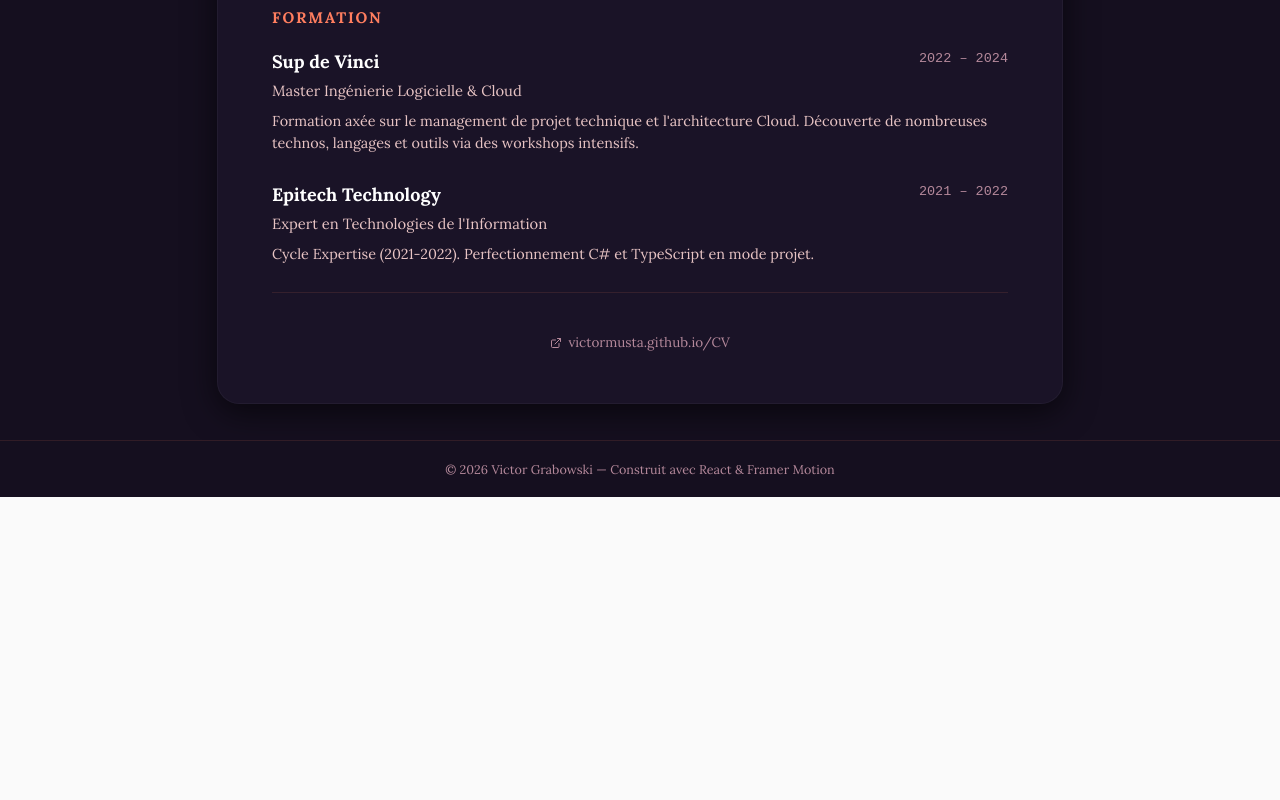
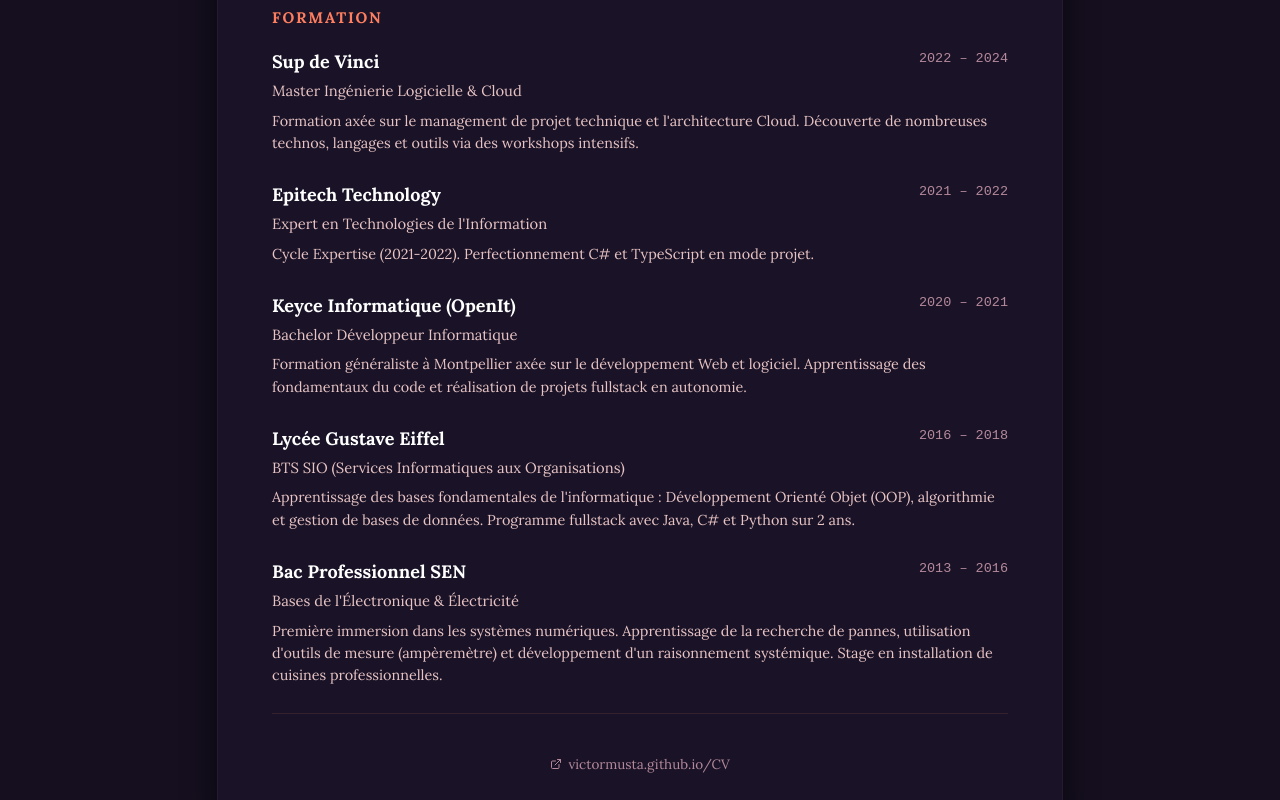
Before and after one commit to VictorMusta/CV, a React (Vite) app: page / in a window 1280 px wide. Shown: the part 2000-2800 px from the top of the page. Before the commit the page ends 2497 px from the top, so only its background shows below. Built offline with nearby package versions, Linux system fonts and the light colour scheme.

Commit message:
feat: Add initial portfolio styling, timeline data, and internationalization files for English and French.

```diff
--- a/src/App.css
+++ b/src/App.css
@@ -218,6 +218,14 @@
   display: flex;
   gap: 1rem;
   padding: 0.75rem 2.5rem 0;
+  overflow-x: auto;
+  scrollbar-width: none;
+  -ms-overflow-style: none;
+  white-space: nowrap;
+}
+
+.timeline__toggle::-webkit-scrollbar {
+  display: none;
 }
 
 /* Add margin only when on CV tab to avoid sticking to CV content */
@@ -241,6 +249,7 @@
   border-radius: var(--radius-lg);
   z-index: 1;
   transition: color var(--transition-fast);
+  flex-shrink: 0;
 }
 
 .timeline__pill--active {
@@ -275,13 +284,12 @@
 /* Horizontal axis line - Organic Path */
 .timeline__line {
   position: absolute;
-  left: 0;
-  right: 0;
+  left: -100vw;
+  right: -100vw;
   top: 50%;
   transform: translateY(-50%);
   height: 6px;
   background: var(--timeline-line);
-  border-radius: 3px;
   opacity: 0.3;
 }
 
--- a/src/data/timelineData.js
+++ b/src/data/timelineData.js
@@ -99,6 +99,42 @@
     stack: ["C#", "TypeScript", "Python", "Linux", "Docker", "Architecture"],
     image: "https://logo.clearbit.com/epitech.eu",
     imageAlt: "Epitech logo",
+  },
+  {
+    id: "keyce",
+    type: "education",
+    year: "2020 – 2021",
+    sortYear: 2020.1,
+    title: "Keyce Informatique (OpenIt)",
+    icon: GraduationCap,
+    color: "#4A90E2",
+    stack: ["Bachelor", "Fullstack", "PHP", "JavaScript", "SQL"],
+    image: "https://logo.clearbit.com/keyce.fr",
+    imageAlt: "Keyce logo",
+  },
+  {
+    id: "btssio",
+    type: "education",
+    year: "2016 – 2018",
+    sortYear: 2016,
+    title: "Lycée Gustave Eiffel",
+    icon: GraduationCap,
+    color: "#264653",
+    stack: ["BTS SIO", "OOP", "Java", "C#", "Python", "SQL"],
+    image: "/images/eiffel_logo.png",
+    imageAlt: "Gustave Eiffel logo",
+  },
+  {
+    id: "bacpro",
+    type: "education",
+    year: "2013 – 2016",
+    sortYear: 2013,
+    title: "Bac Professionnel SEN",
+    icon: GraduationCap,
+    color: "#E76F51",
+    stack: ["Électronique", "Électricité", "Maintenance", "Systémique"],
+    image: "/images/bacpro_logo.png",
+    imageAlt: "Bac Pro logo",
   },
 ];
 
--- a/src/i18n/en.js
+++ b/src/i18n/en.js
@@ -83,6 +83,24 @@
     role: "Expert in Information Technology",
     description: "Expertise Cycle (2021-2022). Advanced C# and TypeScript project-based learning.",
     highlights: ["Master's level degree (RNCP - Répertoire National des Certifications Professionnelles Level 7)"],
+  },
+  keyce: {
+    title: "Keyce Informatique (OpenIt)",
+    role: "Bachelor in Computer Science",
+    description: "Generalist training in Montpellier focused on Web and software development. Learning coding fundamentals and building autonomous fullstack projects.",
+    highlights: ["Fullstack Developer Bachelor", "Web & Mobile Specialization"],
+  },
+  btssio: {
+    title: "Lycée Gustave Eiffel (Bordeaux)",
+    role: "BTS SIO (IT Services for Organizations)",
+    description: "Learning the fundamental basics of computer science: Object-Oriented Programming (OOP), algorithms, and database management. Fullstack program with Java, C#, and Python over 2 years.",
+    highlights: ["Algorithm & OOP Foundations", "SQL Database Management", "Java, C# & Python Development"],
+  },
+  bacpro: {
+    title: "Bac Pro SEN (Digital Electronic Systems)",
+    role: "Electronics & Electricity Foundations",
+    description: "First immersion into digital systems. Learned troubleshooting, use of measurement tools (ammeter), and developed systemic reasoning. Internship as a professional kitchen installer.",
+    highlights: ["Maintenance & Troubleshooting", "Electronics & Electricity", "Systemic Approach"],
   },
 
   /* ── Technical Skills ── */
--- a/src/i18n/fr.js
+++ b/src/i18n/fr.js
@@ -83,6 +83,24 @@
     role: "Expert en Technologies de l'Information",
     description: "Cycle Expertise (2021-2022). Perfectionnement C# et TypeScript en mode projet.",
     highlights: ["Diplôme RNCP (Répertoire National des Certifications Professionnelles) Niveau 7"],
+  },
+  keyce: {
+    title: "Keyce Informatique (OpenIt)",
+    role: "Bachelor Développeur Informatique",
+    description: "Formation généraliste à Montpellier axée sur le développement Web et logiciel. Apprentissage des fondamentaux du code et réalisation de projets fullstack en autonomie.",
+    highlights: ["Bachelor Développeur Fullstack", "Spécialisation Web & Mobile"],
+  },
+  btssio: {
+    title: "Lycée Gustave Eiffel (Bordeaux)",
+    role: "BTS SIO (Services Informatiques aux Organisations)",
+    description: "Apprentissage des bases fondamentales de l'informatique : Développement Orienté Objet (OOP), algorithmie et gestion de bases de données. Programme fullstack avec Java, C# et Python sur 2 ans.",
+    highlights: ["Bases de l'Algorithmie & POO", "Gestion de Bases de Données SQL", "Développement Java, C# & Python"],
+  },
+  bacpro: {
+    title: "Bac Pro SEN (Systèmes Électroniques Numériques)",
+    role: "Bases de l'Électronique & Électricité",
+    description: "Première immersion dans les systèmes numériques. Apprentissage de la recherche de pannes, utilisation d'outils de mesure (ampèremètre) et développement d'un raisonnement systémique. Stage en installation de cuisines professionnelles.",
+    highlights: ["Maintenance & Recherche de pannes", "Électronique & Électricité", "Approche Systémique"],
   },
 
   /* ── Technical Skills ── */
```
